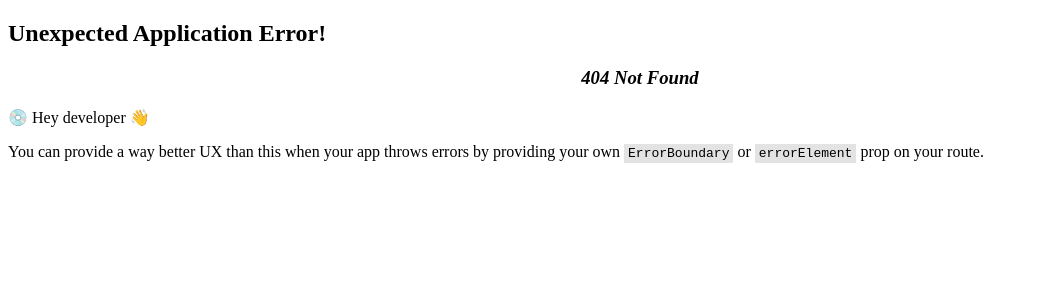
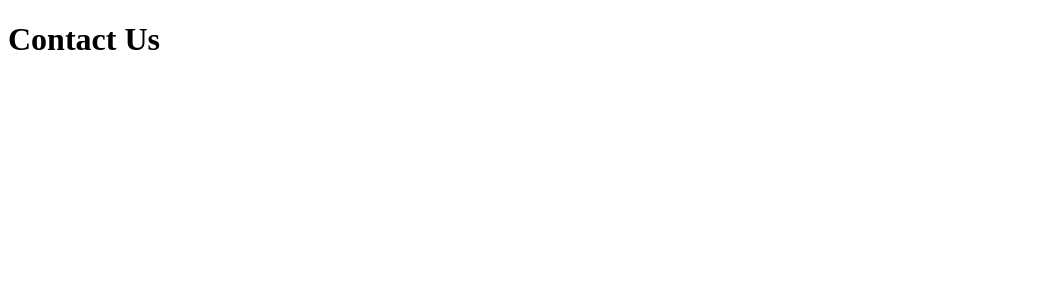
Before and after one commit to Himanshu8913/React_Development, a React (Vite) app in the folder Project-1-Food_Ordering_App/: page /contact in a window 1280 px wide. Before the commit this address had no page. Shown: the top 300 px of the page, without its empty margins (0-1037 px from the left). Built offline with nearby package versions, Linux system fonts and the light colour scheme.

Commit message:
added error page using useRouteError and contact page

```diff
--- a/Project-1-Food_Ordering_App/src/App.js
+++ b/Project-1-Food_Ordering_App/src/App.js
@@ -3,6 +3,8 @@ import ReactDOM from "react-dom/client";
 import Header from "./components/Header";
 import Body from "./components/Body";
 import About from "./components/About";
+import Contact from "./components/Contact";
+import Error from "./components/Error";
 import { createBrowserRouter, RouterProvider } from "react-router-dom";
 
 const AppLayout = () => {
@@ -17,11 +19,16 @@ const AppLayout = () => {
 const appRouter = createBrowserRouter([
     {
         path: "/",
-        element: <AppLayout />
+        element: <AppLayout />,
+        errorElement: <Error />
     },
     {
         path: "/about",
         element: <About />
+    },
+    {
+        path: "/contact",
+        element: <Contact />
     }
 ]);
 
--- /dev/null
+++ b/Project-1-Food_Ordering_App/src/components/Contact.js
@@ -0,0 +1,9 @@
+const Contact = () => {
+    return (
+        <div>
+            <h1>Contact Us</h1>
+        </div>
+    )
+}
+
+export default Contact;
--- /dev/null
+++ b/Project-1-Food_Ordering_App/src/components/Error.js
@@ -0,0 +1,15 @@
+import { useRouteError } from "react-router-dom"
+
+const Error = () => {
+    const err = useRouteError();
+    console.log(err);
+    return (
+        <div>
+            <h1>Oops!!!</h1>
+            <h2> Someting went wrong!!!</h2>
+            <h2>{err.status} : {err.statusText}</h2>
+        </div>
+    );
+};
+
+export default Error;
```
